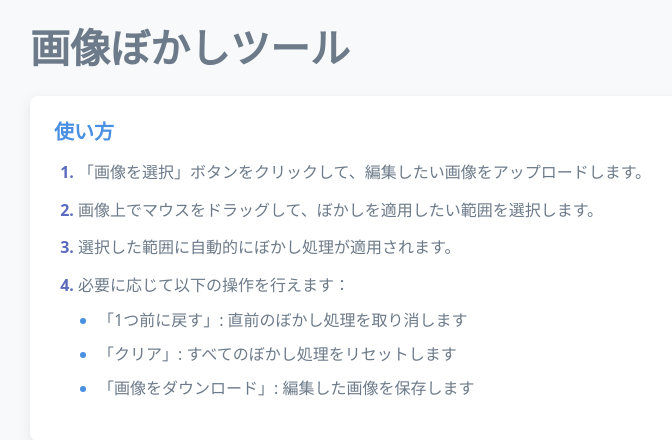
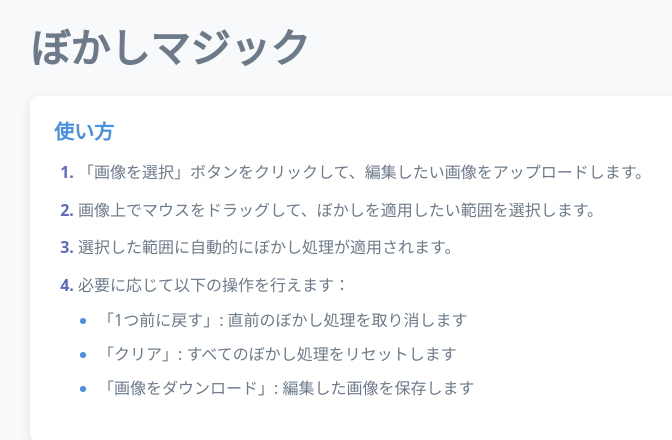
Before and after one commit to aijnek/image-blur-app, a FastAPI app: page / in a window 1280 px wide. Shown: the top 440 px of the page, without its empty margins (52-724 px from the left). Run offline with FastAPI, Linux system fonts and the light colour scheme; some libraries are stand-ins or nearby versions.

Commit message:
changed app name

```diff
--- a/src/templates/index.html
+++ b/src/templates/index.html
@@ -3,7 +3,7 @@
   <head>
     <meta charset="utf-8">
     <meta name="viewport" content="width=device-width, initial-scale=1">
-    <title>画像ぼかしツール</title>
+    <title>ぼかしマジック</title>
     <link href="https://cdn.jsdelivr.net/npm/bootstrap@5.3.0/dist/css/bootstrap.min.css" rel="stylesheet">
     <style>
       :root {
@@ -104,7 +104,7 @@
     </style>
   </head>
   <body class="container py-4">
-    <h1 class="mb-4">画像ぼかしツール</h1>
+    <h1 class="mb-4">ぼかしマジック</h1>
 
     <div class="instructions">
       <h5>使い方</h5>
--- a/src/templates/upload_error.html
+++ b/src/templates/upload_error.html
@@ -3,7 +3,7 @@
   <head>
     <meta charset="utf-8">
     <meta name="viewport" content="width=device-width, initial-scale=1">
-    <title>画像ぼかしツール - エラー</title>
+    <title>ぼかしマジック - エラー</title>
     <link href="https://cdn.jsdelivr.net/npm/bootstrap@5.3.0/dist/css/bootstrap.min.css" rel="stylesheet">
     <style>
       :root {
--- a/src/templates/upload_image.html
+++ b/src/templates/upload_image.html
@@ -3,13 +3,13 @@
   <head>
     <meta charset="utf-8">
     <meta name="viewport" content="width=device-width, initial-scale=1">
-    <title>画像編集 - ぼかし処理ツール</title>
+    <title>ぼかしマジック</title>
     <link href="https://cdn.jsdelivr.net/npm/bootstrap@5.3.0/dist/css/bootstrap.min.css" rel="stylesheet">
     <link href="https://cdn.jsdelivr.net/npm/bootstrap-icons@1.7.2/font/bootstrap-icons.css" rel="stylesheet">
     <link href="{{ url_for('static', path='/css/styles.css') }}" rel="stylesheet">
   </head>
   <body class="container py-4">
-    <h1 class="mb-4">画像ぼかしツール</h1>
+    <h1 class="mb-4">ぼかしマジック</h1>
 
     <div class="usage-guide mb-4">
       <div class="usage-header" data-bs-toggle="collapse" data-bs-target="#usageContent" aria-expanded="false" aria-controls="usageContent">
```
